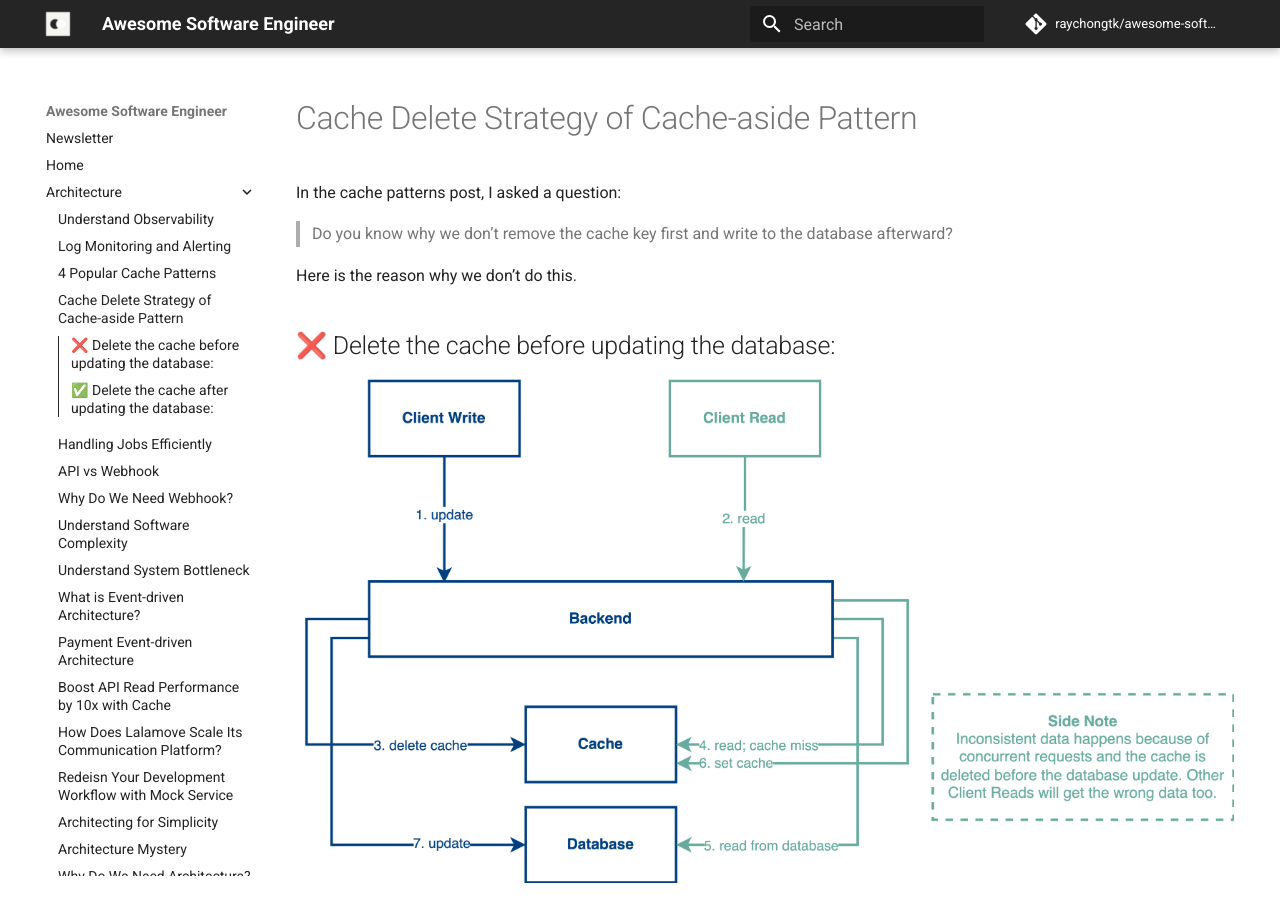
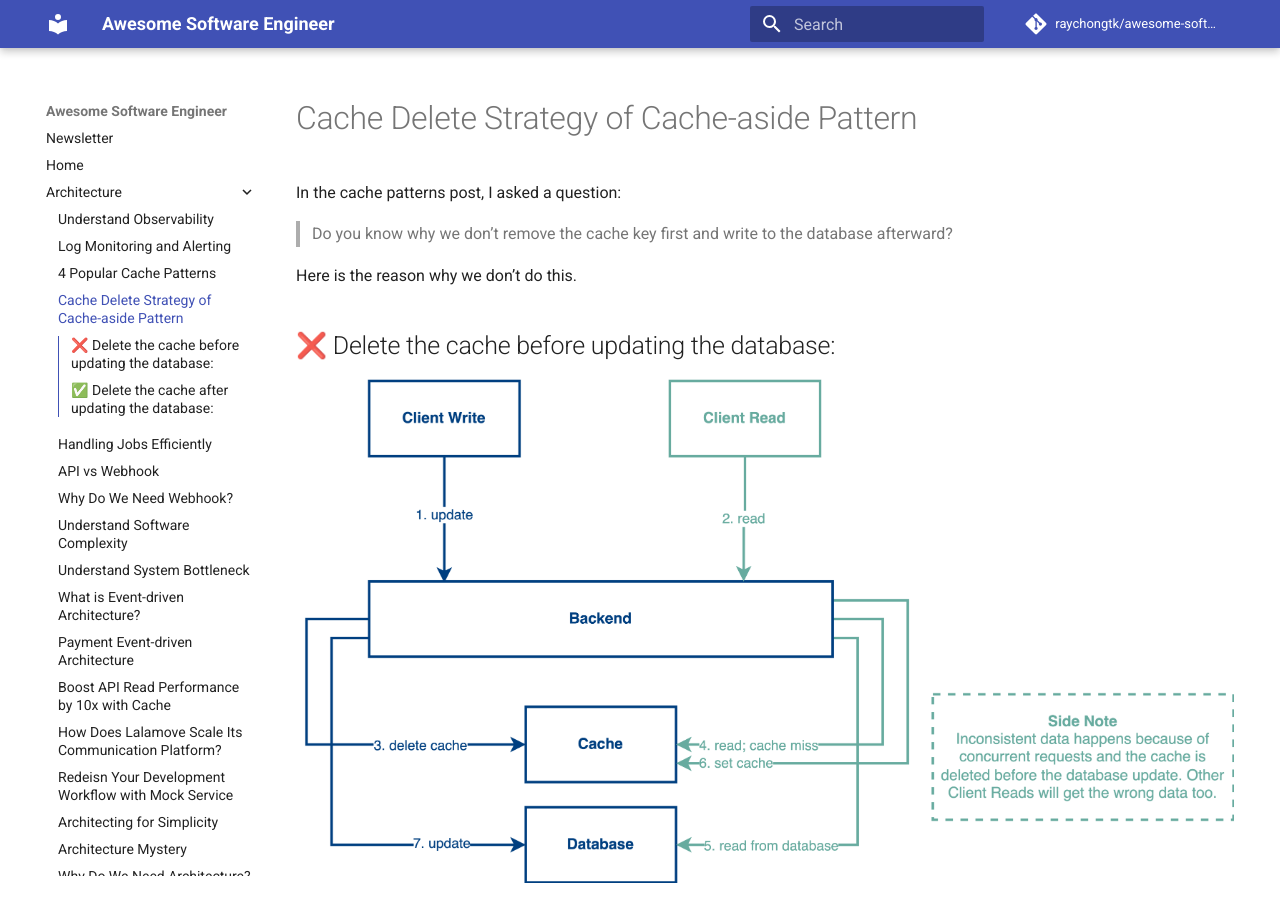
Before and after one commit to raychongtk/awesome-software-engineer, an MkDocs documentation site: the page built from docs/architecture/cache-delete-strategy.md, in a window 1280 px wide and 900 px high. Built offline with MkDocs 1.6.1 and Material for MkDocs 9.7.7, drawn with Linux system fonts in a browser that asks for light colours; comment, search, counter and statistics services are not loaded.

Commit message:
update mkdocs

```diff
--- a/mkdocs.yml
+++ b/mkdocs.yml
@@ -4,11 +4,10 @@ site_description: Share practical software engineering skills including backend,
 docs_dir:
 repo_name: raychongtk/awesome-software-engineer
 repo_url: https://github.com/raychongtk/awesome-software-engineer
-extra_css:
-  - stylesheets/extra.css
 theme:
   name: material
-  logo: assets/awesome-software-engineer-1.png
+  extra_css:
+    - stylesheets/extra.css
   features:
     - navigation.instant
     - navigation.tracking
```
